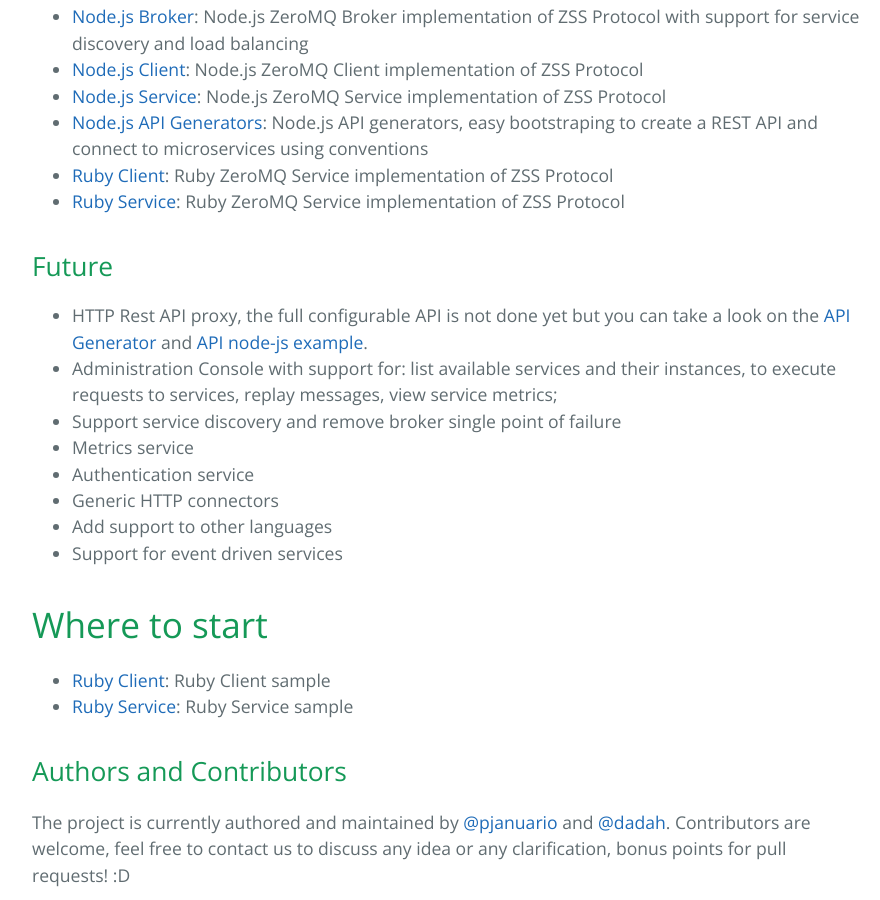
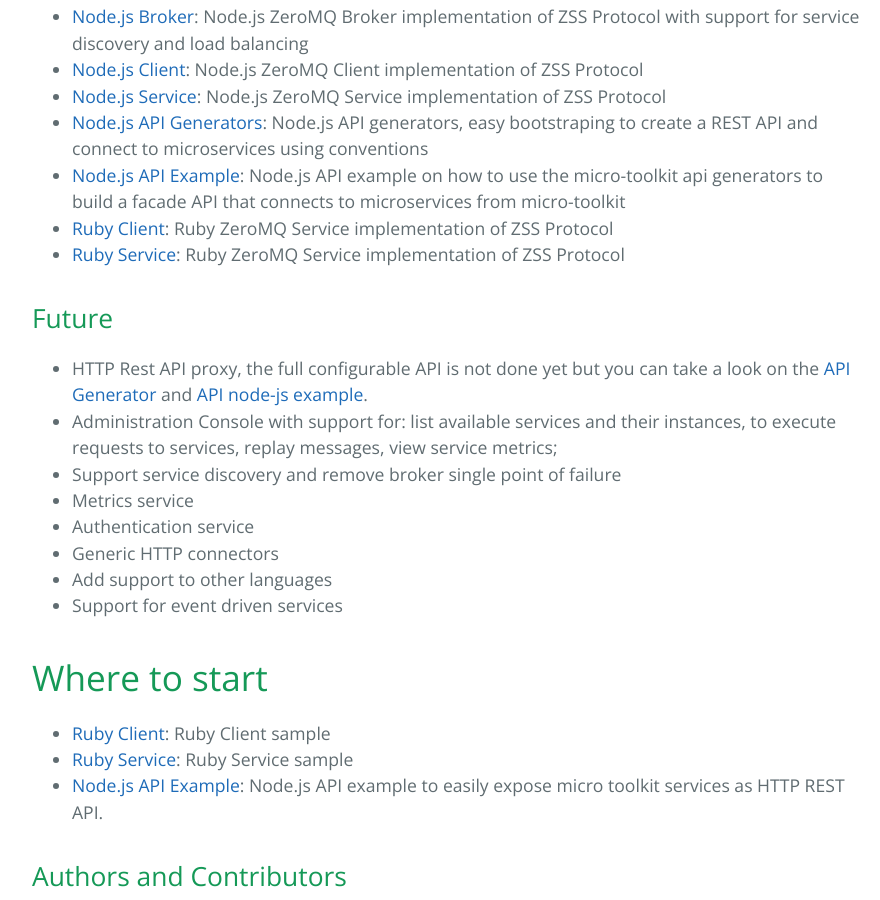
Before and after one commit to micro-toolkit/info, a plain HTML site: page index.html in a window 1280 px wide. Shown: the part 1113-2013 px from the top of the page, without its empty margins (192-1072 px from the left). Drawn offline with nearby package versions, Linux system fonts and the light colour scheme.

```diff
--- a/index.html
+++ b/index.html
@@ -50,6 +50,8 @@
 <li>
 <a href="https://github.com/micro-toolkit/api-generator-js">Node.js API Generators</a>: Node.js API generators, easy bootstraping to create a REST API and connect to microservices using conventions </li>
 <li>
+<a href="https://github.com/micro-toolkit/api-example-js">Node.js API Example</a>: Node.js API example on how to use the micro-toolkit api generators to build a facade API that connects to microservices from micro-toolkit</li>
+<li>
 <a href="https://github.com/micro-toolkit/zmq-service-suite-ruby">Ruby Client</a>: Ruby ZeroMQ Service implementation of ZSS Protocol</li>
 <li>
 <a href="https://github.com/micro-toolkit/zmq-service-suite-ruby">Ruby Service</a>: Ruby ZeroMQ Service implementation of ZSS Protocol</li>
@@ -77,6 +79,8 @@
 <a href="https://github.com/micro-toolkit/zss-service-sample">Ruby Client</a>: Ruby Client sample</li>
 <li>
 <a href="https://github.com/micro-toolkit/zss-service-sample">Ruby Service</a>: Ruby Service sample</li>
+<li>
+<a href="https://github.com/micro-toolkit/api-example-js">Node.js API Example</a>: Node.js API example to easily expose micro toolkit services as HTTP REST API.</li>
 </ul>
 
 <h2>
```
Also changed, not shown: params.json (+1 -1 lines).
